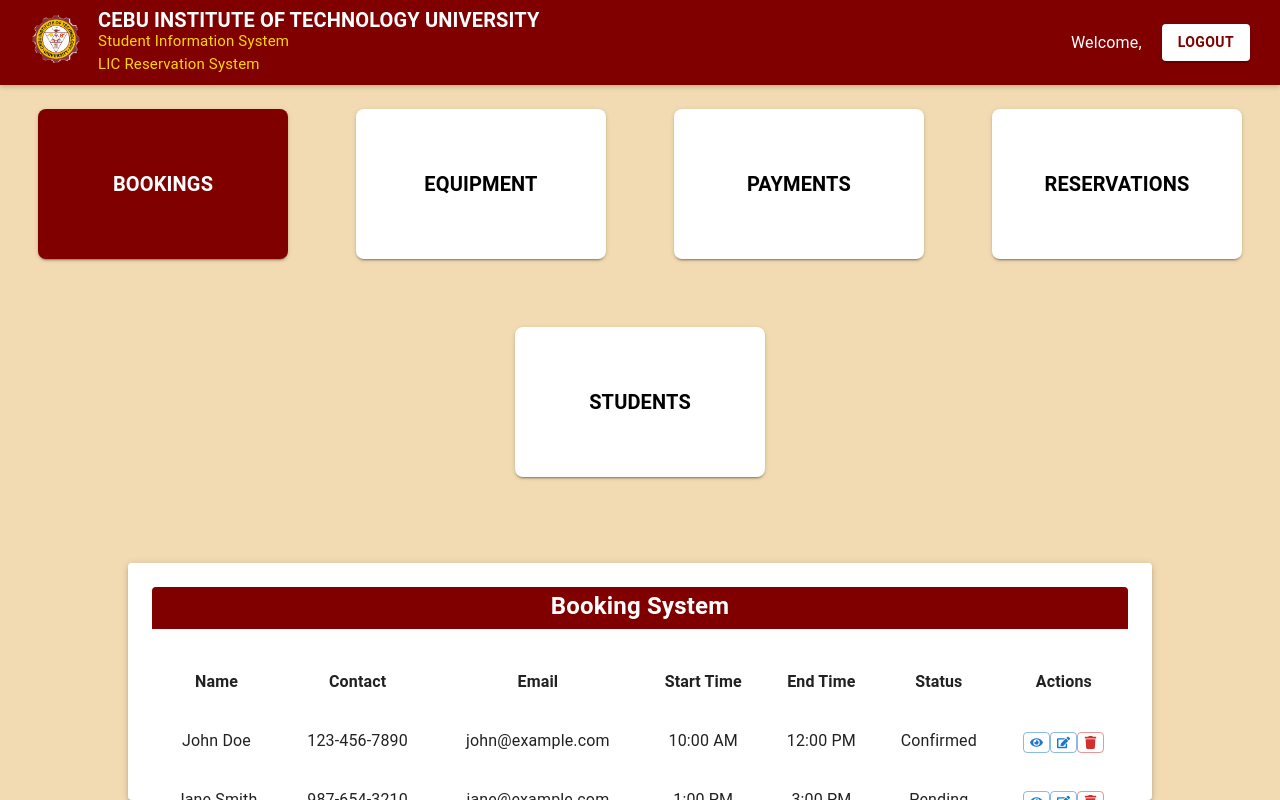
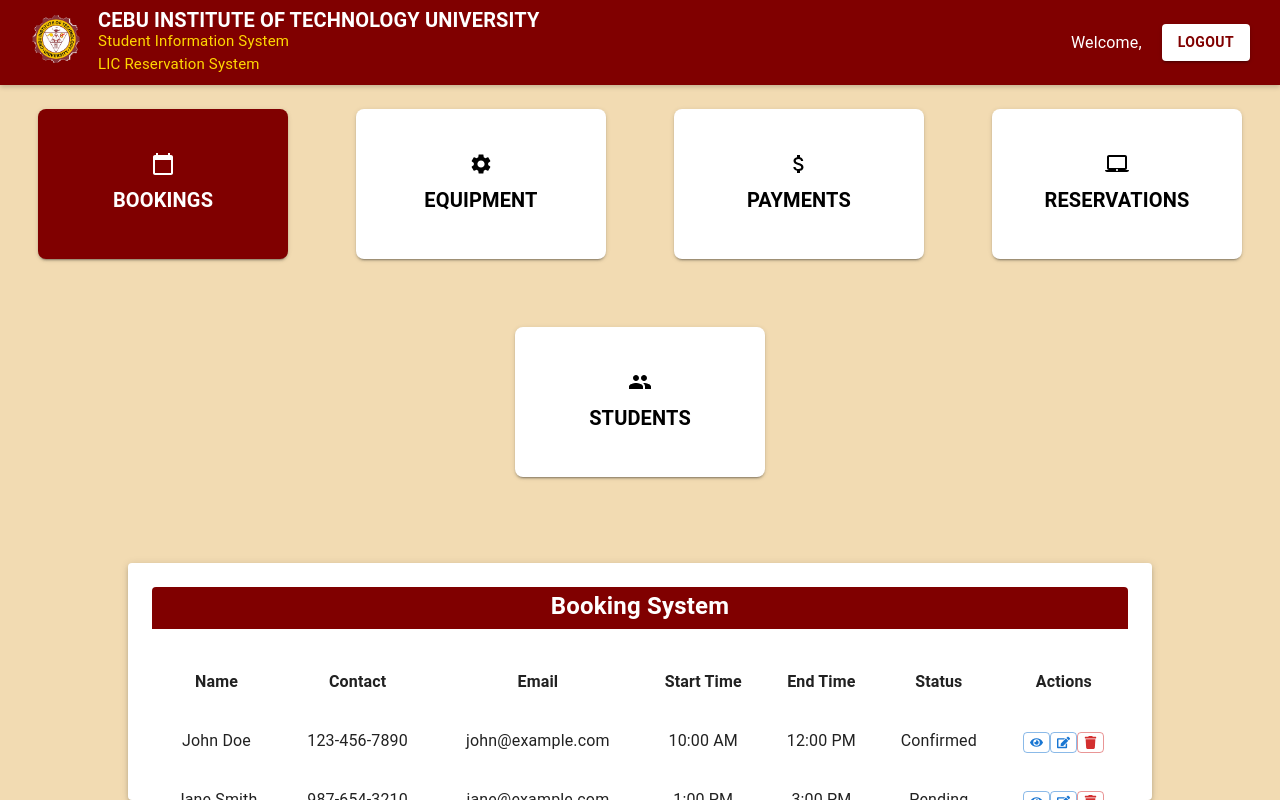
Before and after one commit to RonanJakeCPaquera/LICReservationSystem_FrontEnd, a React (Vite) app in the folder LICReservationSystem_FrontEnd/: page /admin-page in a window 1280 px wide. Built offline with nearby package versions, Linux system fonts and the light colour scheme.

Commit message:
added tab icons

```diff
--- a/LICReservationSystem_FrontEnd/package.json
+++ b/LICReservationSystem_FrontEnd/package.json
@@ -12,13 +12,13 @@
   "dependencies": {
     "@emotion/react": "^11.13.5",
     "@emotion/styled": "^11.13.5",
-    "@mui/icons-material": "^6.1.8",
+    "@mui/icons-material": "^6.1.10",
     "@mui/material": "^6.1.8",
     "babel-plugin-styled-components": "^2.1.4",
     "icons": "^1.0.0",
     "react": "^18.3.1",
     "react-dom": "^18.3.1",
-    "react-icons": "^5.3.0",
+    "react-icons": "^5.4.0",
     "react-router-dom": "^7.0.1",
     "styled-components": "^6.1.13"
   },
--- a/LICReservationSystem_FrontEnd/src/components/AdminPage.jsx
+++ b/LICReservationSystem_FrontEnd/src/components/AdminPage.jsx
@@ -1,6 +1,14 @@
 import React, { useState } from "react";
 import { Box, Button, Card, CssBaseline, Typography, Stack, Dialog, DialogActions, DialogContent, DialogContentText, DialogTitle } from "@mui/material";
 import { styled } from "@mui/material/styles";
+import EditIcon from "@mui/icons-material/Edit";  // MUI Edit icon
+import DeleteIcon from "@mui/icons-material/Delete";  // MUI Delete icon
+import VisibilityIcon from "@mui/icons-material/Visibility";  // MUI Visibility icon
+import CalendarTodayIcon from "@mui/icons-material/CalendarToday";  // MUI Calendar icon
+import SettingsIcon from "@mui/icons-material/Settings";  // MUI Settings icon
+import AttachMoneyIcon from "@mui/icons-material/AttachMoney";  // MUI Dollar icon
+import GroupIcon from "@mui/icons-material/Group";  // MUI Group icon
+import LaptopMacIcon from "@mui/icons-material/LaptopMac";  // MUI Laptop icon
 import { FaEdit, FaTrash, FaEye } from "react-icons/fa";
 import Header from "./Header";
 
@@ -109,6 +117,23 @@ const AdminPage = () => {
     setSelectedRecord(null);
   };
 
+  const getTabIcon = (tab) => {
+    switch(tab) {
+      case "BOOKINGS":
+        return <CalendarTodayIcon />;
+      case "EQUIPMENT":
+        return <SettingsIcon />;
+      case "PAYMENTS":
+        return <AttachMoneyIcon />;
+      case "RESERVATIONS":
+        return <LaptopMacIcon />;
+      case "STUDENTS":
+        return <GroupIcon />;
+      default:
+        return null;
+    }
+  };
+
   return (
     <>
       <CssBaseline />
@@ -132,9 +157,12 @@ const AdminPage = () => {
             active={activeTab === tab}
             onClick={() => handlePanelClick(tab)}
           >
-              <Typography variant="h6" style={{ fontWeight: "bold" }}>
+            <Stack direction="column" alignItems="center" justifyContent="center">
+              {getTabIcon(tab)}
+              <Typography variant="h6" style={{ fontWeight: "bold", marginTop: "8px" }}>
                 {tab}
               </Typography>
+            </Stack>
           </OverviewCard>
           ))}
         </div>
```
Also changed, not shown: 1 other file (tests, documents, lock files or other folders). Lines whose indentation alone changed are shown as unchanged.
